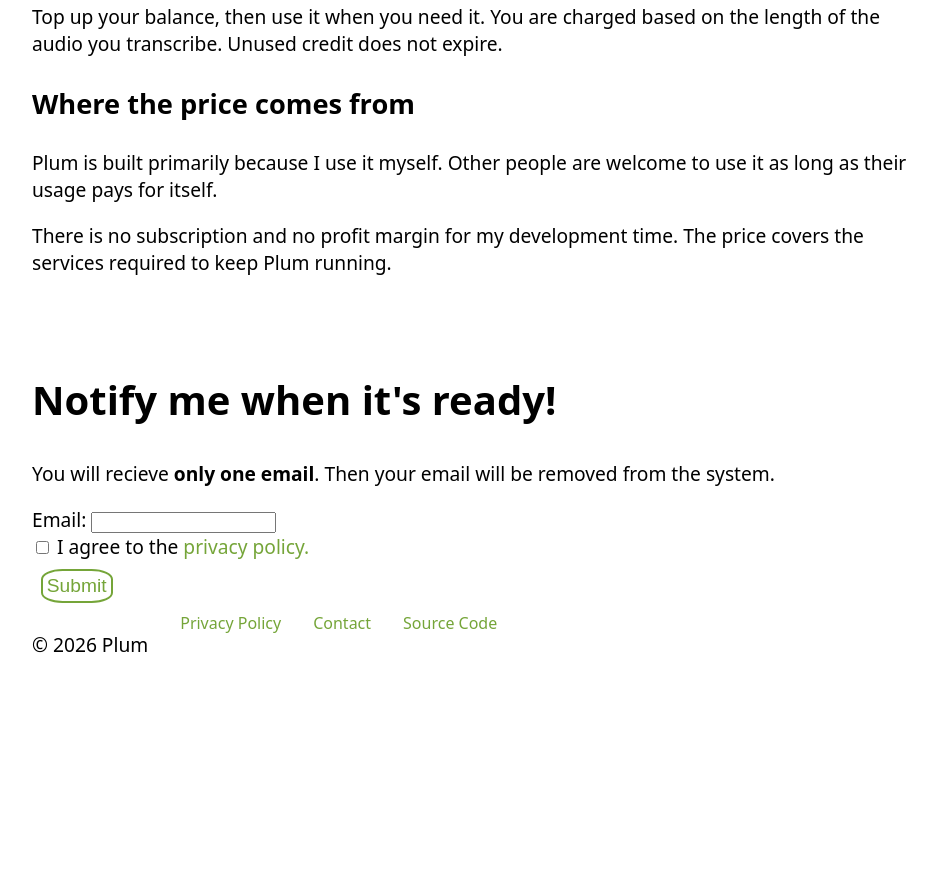
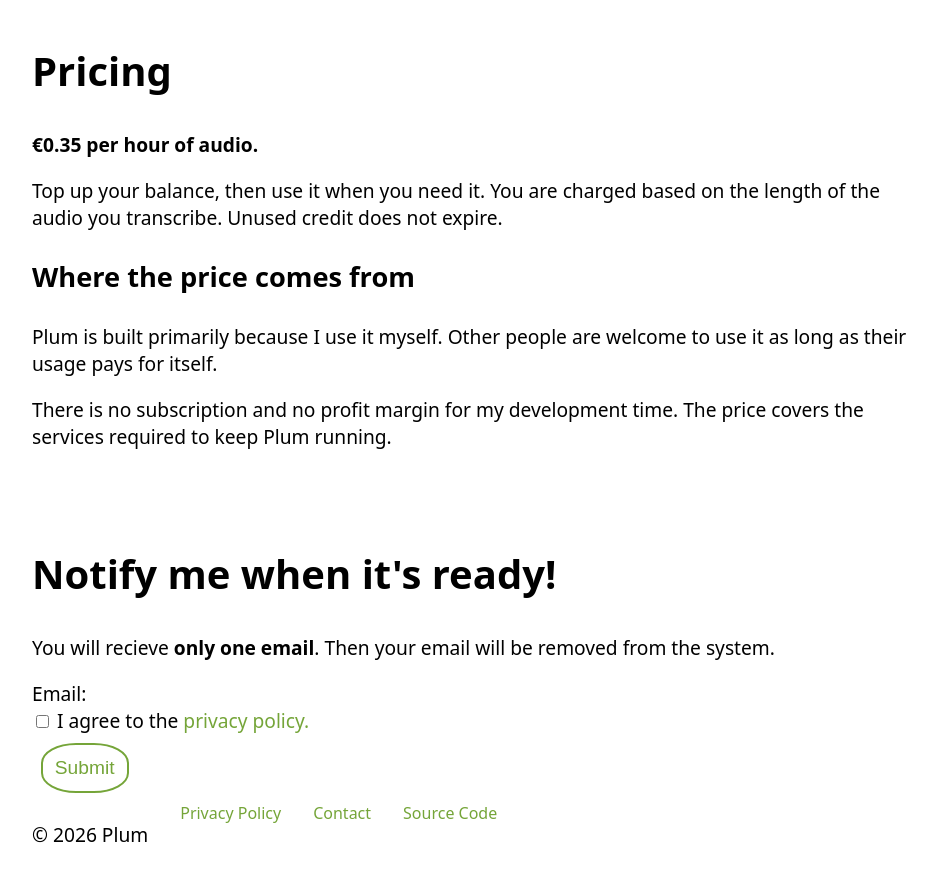
Before and after one commit to Lukas-Kaiser-LK/plum, a plain HTML site: page index.html in a window 1280 px wide. Shown: the part 1679-2560 px from the top of the page, without its empty margins (168-1105 px from the left). Before the commit the page ends 2388 px from the top, so only its background shows below. Drawn offline with Linux system fonts and the light colour scheme.

Commit message:
Better looking input fields and buttons.

```diff
--- a/styles.css
+++ b/styles.css
@@ -7,11 +7,12 @@ body {
 }
 p,
 ul,
-form {
+form,
+input {
   font-size: 1.2rem;
 }
 h1 {
-adc     4rem;
+  font-size: 4rem;
 }
 h2 {
   font-size: 2.5rem;
@@ -43,8 +44,8 @@ a:active,
 .button {
   border-style: solid;
   border-color: #75a539;
-  border-radius: 30%;
-  padding: 4px;
+  border-radius: 40%;
+  padding: 12px;
   background: none;
   text-decoration: none;
   margin: 1%;
@@ -52,12 +53,22 @@ a:active,
 }
 .button:hover {
   border-color: #8b728e;
-  border-radius: 20%;
-  padding: 5px;
+  border-radius: 40%;
+  padding: 12px;
 }
 .button:active {
   border-color: #A87C52;
 }
+
+/* Input fields */
+input {
+  field-sizing: content;
+  outline-color: #A87C52;
+  border: none;
+  background: none;
+}
+
+
 
 
 /* Navigation Bars */
```
